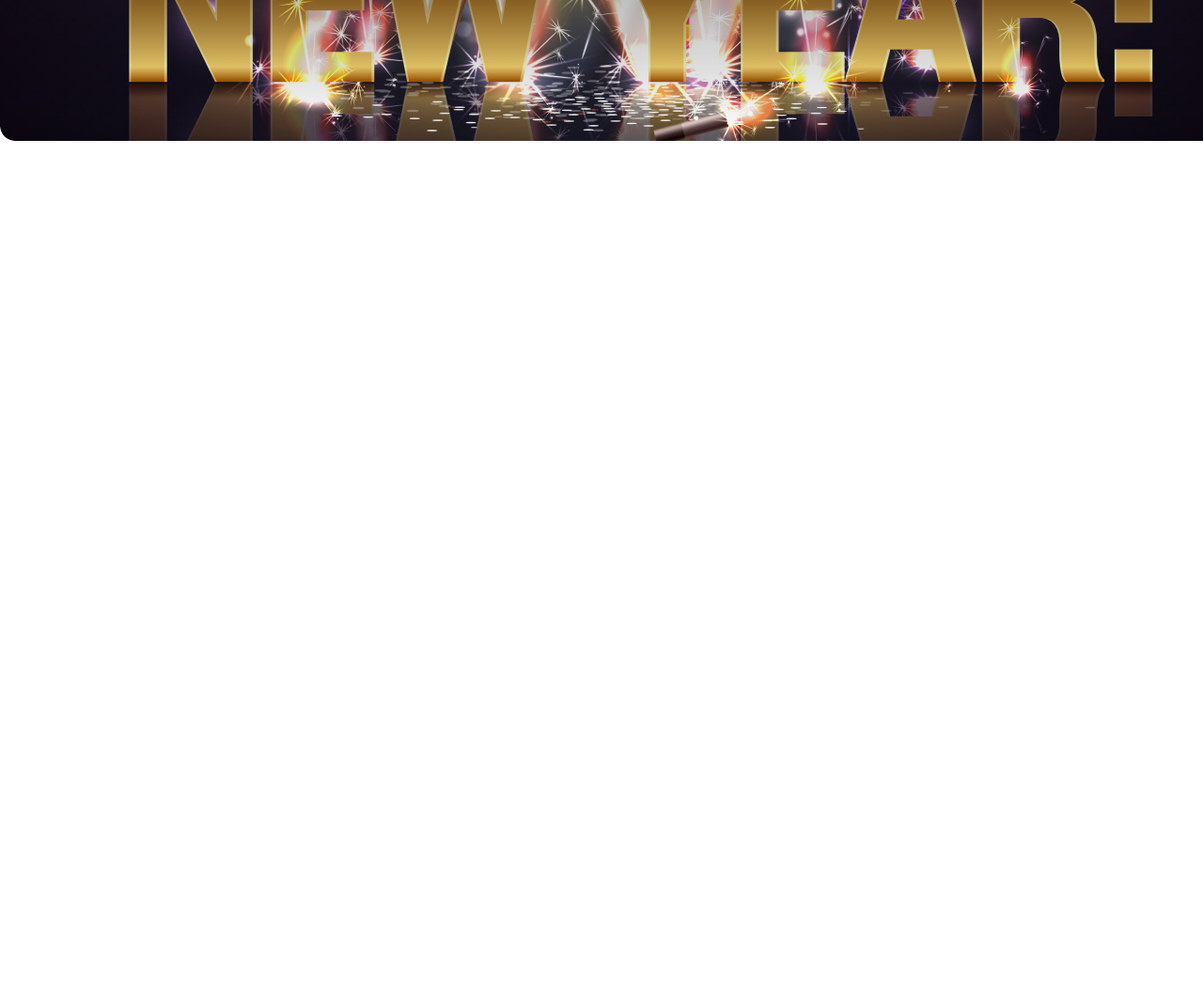
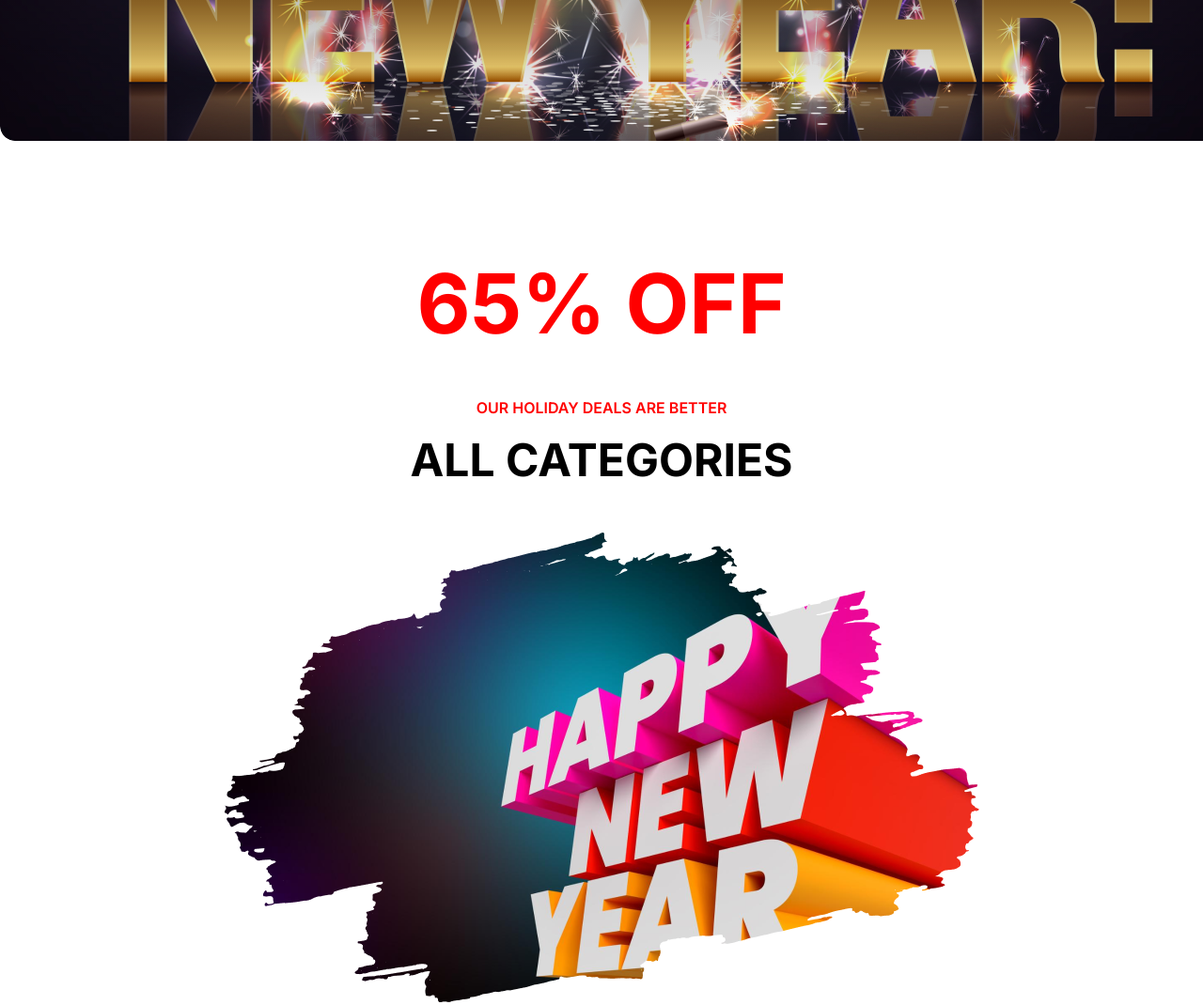
Before and after one commit to coderx86/practice-new-year-offer, a plain HTML site: page index.html in a window 1280 px wide. Shown: the part 500-1570 px from the top of the page at 94% size. Before the commit the page ends 800 px from the top, so only its background shows below. Drawn offline with Linux system fonts and the light colour scheme.

Commit message:
added first section

```diff
--- a/index.html
+++ b/index.html
@@ -11,13 +11,20 @@
 </head>
 <body>
     <header>
-        <div class="banner">
+        <div class="banner center-content">
             <h4>Happy New Year</h4>
             <h2>New Year Party <br> Celebration</h2>
         </div>
     </header>
     <main>
-
+        <section class="first-section-container center-content inter-normal">
+            <h1 class="dis-title">65% OFF</h1>
+            <div class="first-section-content">
+                <P>OUR HOLIDAY DEALS ARE BETTER</P>
+                <h2>ALL CATEGORIES</h2>
+            </div>
+            <img src="images/New Year Photo.png" alt="">
+        </section>
     </main>
     <footer>
 
--- a/style.css
+++ b/style.css
@@ -1,27 +1,65 @@
+.inter-normal {
+    font-family: "Inter", sans-serif;
+    font-optical-sizing: auto;
+    font-style: normal;
+    font-variation-settings:
+      "slnt" 0;
+  }
+
 *{
     padding: 0;
     margin: 0;
 }
+/* shared styles */
+.center-content{
+    display: flex;
+    flex-direction: column;
+    justify-content: center;
+    align-items: center;
+    text-align: center;
+}
+
+/* banner syles */
 .banner{
     background-image: linear-gradient(rgb(0, 0, 0), rgba(255, 255, 255, 0)), url(images/Banner\ Image.png);
     height: 600px;
     width: 1320px;
     border-radius: 16px;
     background-repeat: no-repeat;
-    display: flex;
-    flex-direction: column;
-    justify-content: center;
-    text-align: center;
     margin: 50px auto;
 }
-.banner>h4{
+.banner h4{
     font-family: "Merriweather", serif;
     font-weight: 300;
     font-size: 32px;
     color: white;
 }
-.banner>h2{
+.banner h2{
     font-family: "Merriweather", serif;
     font-size: 72px;
     color: white;
 }
+
+/* section styles */
+.first-section-container{
+    margin: 120px auto;
+}
+.dis-title{
+    font-size: 88px;
+    font-weight: bold;
+    color: #FF0000;
+    margin-bottom: 48px;
+}
+.first-section-content p{
+    font-size: 24;
+    font-weight: 600;
+    color: #FF0000;
+    margin-bottom: 16px;
+}
+.first-section-content h2{
+    font-size: 48px;
+    margin-bottom: 48px;
+}
+.first-section-container img{
+    height: 500px;
+}
```
